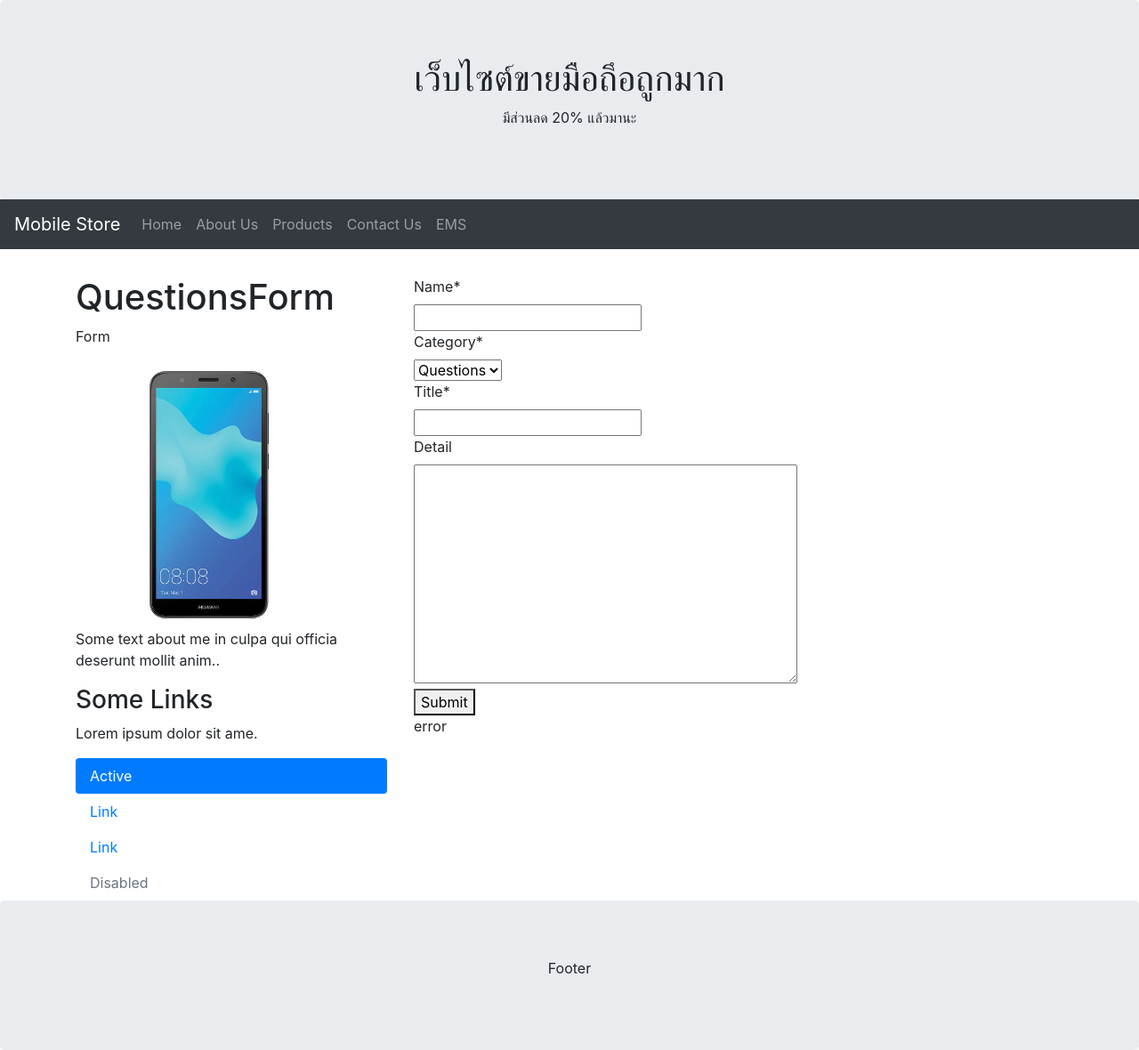
After one commit to somwang-tongsuk/BasicPython, a Django app: page /questions/ in a window 1280 px wide. The commit adds this page. Shown: the whole page at 89% size. Run offline with Django 3.2, Linux system fonts and the light colour scheme; some libraries are stand-ins or nearby versions.

Commit message:
add Model FORM

```diff
--- a/mobile/admin.py
+++ b/mobile/admin.py
@@ -1,6 +1,7 @@
 from django.contrib import admin
-from .models import Product, EMS
+from .models import Product, EMS, Questions
 
 # Register your models here.
 admin.site.register(Product)
 admin.site.register(EMS)
+admin.site.register(Questions)
--- /dev/null
+++ b/mobile/forms.py
@@ -0,0 +1,7 @@
+from django import forms
+from .models import Questions
+
+class QA(forms.ModelForm):
+	class Meta:
+		model = Questions
+		fields = ('name','category','title','detail')
--- a/mobile/models.py
+++ b/mobile/models.py
@@ -4,6 +4,7 @@
 class Product(models.Model):
 	product_name = models.CharField(max_length=120)
 	product_desc = models.TextField(null=True)
+	photo = models.ImageField(upload_to="gallery",null=True, blank=True)
 
 	def __str__(self):
 		return self.product_name #ดึงตัวแปลข้างนอกมาใช้งานได้
@@ -14,3 +15,21 @@
 
 	def __str__(self):
 		return 'Name: {} EMS: {}'.format(self.ems_name,self.ems_number)
+
+class Questions(models.Model):
+	name = models.CharField(max_length=120)
+	cat = [
+		('questions','Questions'),
+		('problems','Problems'),
+		('other','Other')
+	]
+	category = models.CharField(
+			max_length=50,
+			choices=cat,
+			default='questions'
+		)
+	title = models.CharField(max_length=120)
+	detail = models.TextField(null=True, blank=True)
+
+	def __str__(self):
+		return self.title
--- a/mobile/template/mobile/base.html
+++ b/mobile/template/mobile/base.html
@@ -43,6 +43,10 @@
        <li class="nav-item">
         <a class="nav-link" href="#">Contact Us</a>
       </li>
+       <li class="nav-item">
+        <a class="nav-link" href="{% url 'mobile-emss' %}">EMS</a>
+      </li>
+
     </ul>
   </div>
 </nav>
@@ -78,13 +82,6 @@
     <div class="col-sm-8">
       {% block content_product %}
       {% endblock content_product %}
-
-
-      <h2>Bestseller</h2>
-      <h5>Title description, Sep 2, 2017</h5>
-      <img src="{% static 'mobile/mate20.jpg' %}" style="width: 100%" />
-      <p>Some text..</p>
-      <p>Sunt in culpa qui officia deserunt mollit anim id est laborum consectetur adipiscing elit, sed do eiusmod tempor incididunt ut labore et dolore magna aliqua. Ut enim ad minim veniam, quis nostrud exercitation ullamco.</p>
     </div>
   </div>
 </div>
--- /dev/null
+++ b/mobile/template/mobile/form.html
@@ -0,0 +1,17 @@
+{% extends "mobile/base.html" %}
+{% load crispy_forms_tags %}
+
+{% block content %}
+<h1>QuestionsForm</h1>
+<p>Form</p>
+{% endblock content %}
+
+{% block content_product %}
+<form method="post">
+	{% csrf_token %}
+	{{ forms | crispy }}
+	<button type="submit" >Submit</button>
+
+</form>
+{{msg}}
+{% endblock content_product %}
--- a/mobile/template/mobile/home.html
+++ b/mobile/template/mobile/home.html
@@ -10,7 +10,9 @@
 	{% for p in phonelist %}
 	  <h2> {{ p.product_name }} </h2>
 
-      <img src="{% static 'mobile/Redmi-7-2-696x435.jpg' %}" style="width: 100%" />
+      {% if p.photo %}
+      	<img src="{{ p.photo.url }}" style="width: 100%" />
+      {% endif %}
 
       <p> {{ p.product_desc }} </p>
       <br>
--- a/mobile/urls.py
+++ b/mobile/urls.py
@@ -1,8 +1,10 @@
 from django.urls import path
-from .views import Home, About, Products
+from .views import Home, About, Products, Emss, QuestionsForm
 
 urlpatterns = [
     path('', Home, name='mobile-home'),
     path('about/', About, name='mobile-about'),
     path('products/', Products, name='mobile-products'),
+    path('emss/', Emss, name='mobile-emss'),
+    path('questions/', QuestionsForm, name='mobile-qa'),
 ]
--- a/mobile/views.py
+++ b/mobile/views.py
@@ -1,6 +1,7 @@
 from django.shortcuts import render
 from django.http import HttpResponse
 from .models import Product, EMS
+from .forms import QA
 # Create your views here.
 
 def Home(request):
@@ -17,3 +18,21 @@
 def Products(request):
 	#return HttpResponse('<h1>Product Page</h1>')
 	return render(request, 'mobile/products.html')
+
+def Emss(request):
+	allems = EMS.objects.all()
+	#context= {'emslist':allems, 'title': vulue}
+	context= {'emslist':allems}
+	return render(request, 'mobile/ems.html', context)
+
+def QuestionsForm(request):
+	msg = "error"
+	if request.method == 'POST':
+		form = QA(request.POST)
+		if form.is_valid():
+			form.save()
+			print('Submit Complete')
+			msg = 'Submit Complete'
+
+	form = QA()
+	return render(request, 'mobile/form.html',{'forms':form, 'msg':msg})
--- a/store/settings.py
+++ b/store/settings.py
@@ -16,7 +16,8 @@
 # Build paths inside the project like this: os.path.join(BASE_DIR, ...)
 BASE_DIR = os.path.dirname(os.path.dirname(os.path.abspath(__file__)))
 
-
+MEDIA_ROOT = os.path.join(BASE_DIR, 'media')
+MEDIA_URL = '/media/'
 # Quick-start development settings - unsuitable for production
 # See https://docs.djangoproject.com/en/2.2/howto/deployment/checklist/
 
@@ -32,6 +33,7 @@
 # Application definition
 
 INSTALLED_APPS = [
+    'crispy_forms',
     'mobile.apps.MobileConfig',
     'django.contrib.admin',
     'django.contrib.auth',
--- a/store/urls.py
+++ b/store/urls.py
@@ -16,7 +16,14 @@
 from django.contrib import admin
 from django.urls import path, include
 
+from . import settings
+from django.contrib.staticfiles.urls import static
+from django.contrib.staticfiles.urls import staticfiles_urlpatterns
+
 urlpatterns = [
     path('admin/', admin.site.urls),
     path('', include('mobile.urls'))
 ]
+
+urlpatterns += staticfiles_urlpatterns()
+urlpatterns += static(settings.MEDIA_URL, document_root=settings.MEDIA_ROOT)
```
Also changed, not shown: mobile/template/mobile/ems.html (added, +28 -0 lines), db.sqlite3, media/gallery/72402.jpg (added), mobile/migrations/0003_product_photo.py (added), mobile/migrations/0004_auto_20190710_1648.py (added), mobile/migrations/0005_questions.py (added).
